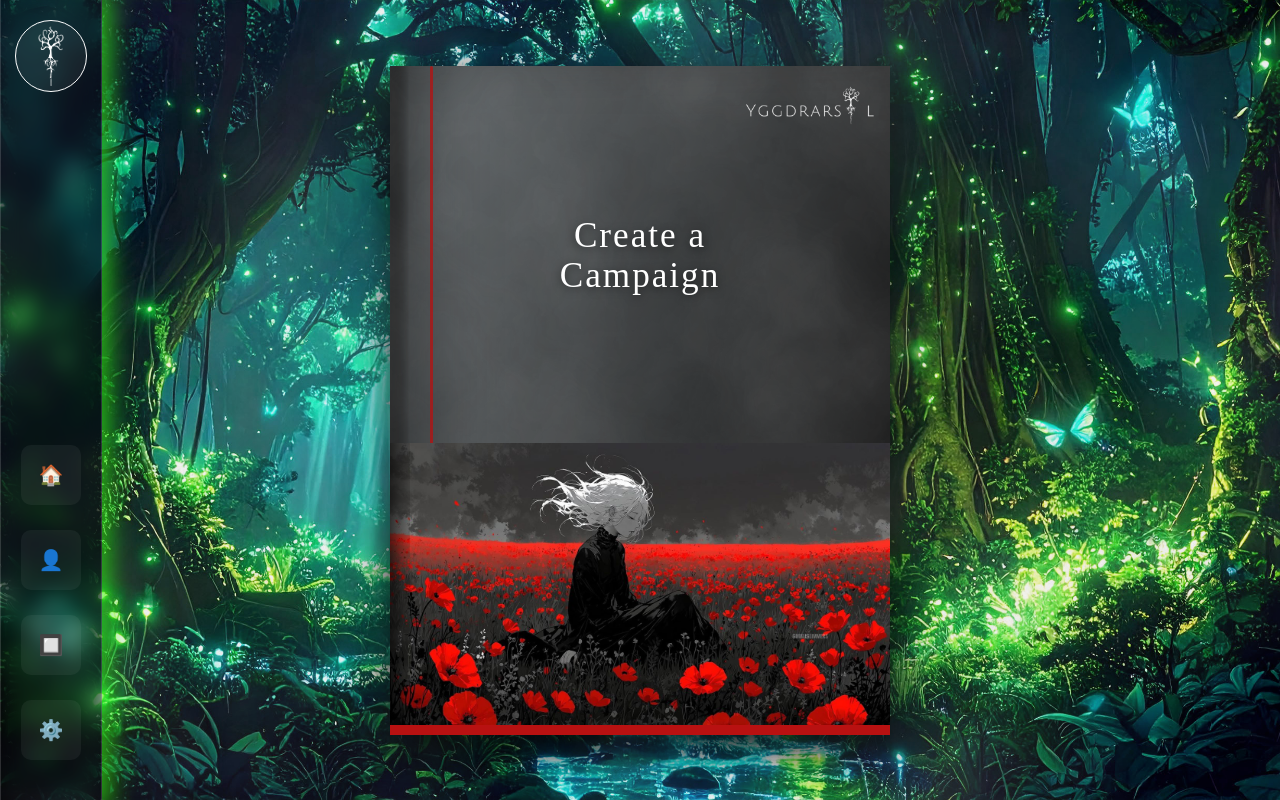
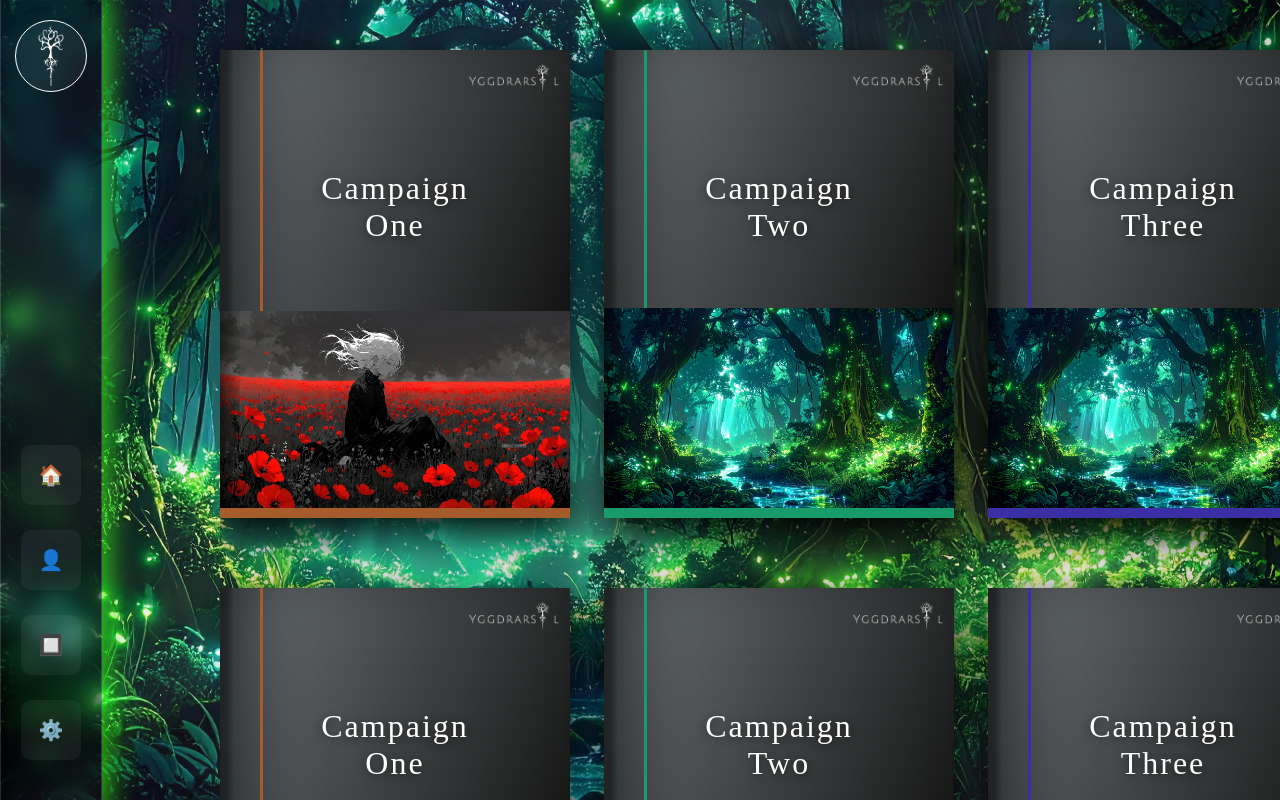
Before and after one commit to andrevanheerden/Yggdrasil, a React (Create React App) app in the folder yggdrasil/frontend/: page /home in a window 1280 px wide. Shown: the top 800 px of the page. Built offline with nearby package versions, Linux system fonts and the light colour scheme.

Commit message:
more books and grid for the books

```diff
--- a/yggdrasil/frontend/src/pages/homePage/Home.css
+++ b/yggdrasil/frontend/src/pages/homePage/Home.css
@@ -60,8 +60,8 @@
 .book-container {
   background-size: cover;
   background-position: center;
-  width: 500px;
-  height: 669px;
+  width: 350px;
+  height: 468px;
 
   box-shadow:
     0 15px 40px rgb(0, 0, 0), /* outer shadow */
@@ -72,24 +72,24 @@
   justify-content: flex-end;
   align-items: center;
   overflow: hidden;
+  margin-top: 50px;
+  margin-bottom: 20px;
 }
 
 .book-title {
   position: absolute;
-  top: 150px;
+  top: 120px;
   left: 50%;
   transform: translateX(-50%);
   width: auto;
   text-align: center;
   font-family: 'Caudex', serif;
-  font-size: 2.2rem;
+  font-size: 2.0rem;
   color: #fff;
   letter-spacing: 2px;
   text-shadow: 0 2px 8px rgba(0,0,0,0.5);
   z-index: 2;
 }
-
-
 
 
 .book-color-block {
@@ -104,11 +104,17 @@
 
 /* Center the book container horizontally and vertically */
 .book-center-wrapper {
-  display: flex;
-  justify-content: center;
-  align-items: center;
-  min-height: 100vh;
-  width: 100vw;
+  display: grid;
+  grid-template-columns: repeat(3, 1fr);
+  justify-items: start;
+  align-items: start;
+  width: 90vw;
+
+  margin-left: 220px;
+  overflow-y: auto; /* Only the books/grid scrolls */
+  position: relative;
+  z-index: 2;
+  background: transparent; /* No new background added */
 }
 
 .book-campaign-img-wrapper {
--- a/yggdrasil/frontend/src/pages/homePage/Home.js
+++ b/yggdrasil/frontend/src/pages/homePage/Home.js
@@ -1,15 +1,13 @@
 import React from 'react';
 import './Home.css';
 import Navbar from './components/Navbar';
-import Book from './components/book';
+import BookCenterWrapper from './components/book';
 
 function Home() {
   return (
     <div>
       <Navbar />
-      <div className="book-center-wrapper">
-        <Book />
-      </div>
+      <BookCenterWrapper />
     </div>
   );
 }
--- a/yggdrasil/frontend/src/pages/homePage/components/book.js
+++ b/yggdrasil/frontend/src/pages/homePage/components/book.js
@@ -1,9 +1,16 @@
 import React from 'react';
 import coverImg from '../../../assets/images/cover.png';
-import campaignImg from '../../../assets/images/rose.jpg';
+import campaignImg1 from '../../../assets/images/rose.jpg';
+import campaignImg2 from '../../../assets/images/Logo.png';
+import campaignImg3 from '../../../assets/images/forest.jpg'; // Example third image
 import '../Home.css';
 
-const Book = ({ title = "Create a Campaign" }) => {
+const Book = ({
+  title = "Create a Campaign",
+  campaignImg,
+  blockColor = "#a65c2a",
+  lineColor = "#a65c2a"
+}) => {
   return (
     <div
       className="book-container"
@@ -12,14 +19,61 @@ const Book = ({ title = "Create a Campaign" }) => {
       }}
     >
       {/* Vertical line */}
-      <div className="book-vertical-line"></div>
+      <div
+        className="book-vertical-line"
+        style={{ background: lineColor }}
+      ></div>
       <div className="book-title">{title}</div>
       <div className="book-campaign-img-wrapper">
         <img className="book-campaign-img" src={campaignImg} alt="Campaign" />
       </div>
-      <div className="book-color-block"></div>
+      <div
+        className="book-color-block"
+        style={{ background: blockColor }}
+      ></div>
     </div>
   );
 };
 
-export default Book;
+const BookCenterWrapper = () => (
+  <div className="book-center-wrapper">
+    <Book
+      title="Campaign One"
+      campaignImg={campaignImg1}
+      blockColor="#a65c2a"
+      lineColor="#a65c2a"
+    />
+    <Book
+      title="Campaign Two"
+      campaignImg={campaignImg3}
+      blockColor="#199A6A"
+      lineColor="#199A6A"
+    />
+    <Book
+      title="Campaign Three"
+      campaignImg={campaignImg3}
+      blockColor="#3b2fa6"
+      lineColor="#3b2fa6"
+    />
+    <Book
+      title="Campaign One"
+      campaignImg={campaignImg1}
+      blockColor="#a65c2a"
+      lineColor="#a65c2a"
+    />
+    <Book
+      title="Campaign Two"
+      campaignImg={campaignImg3}
+      blockColor="#199A6A"
+      lineColor="#199A6A"
+    />
+    <Book
+      title="Campaign Three"
+      campaignImg={campaignImg3}
+      blockColor="#3b2fa6"
+      lineColor="#3b2fa6"
+    />
+  </div>
+);
+
+export default BookCenterWrapper;
```
